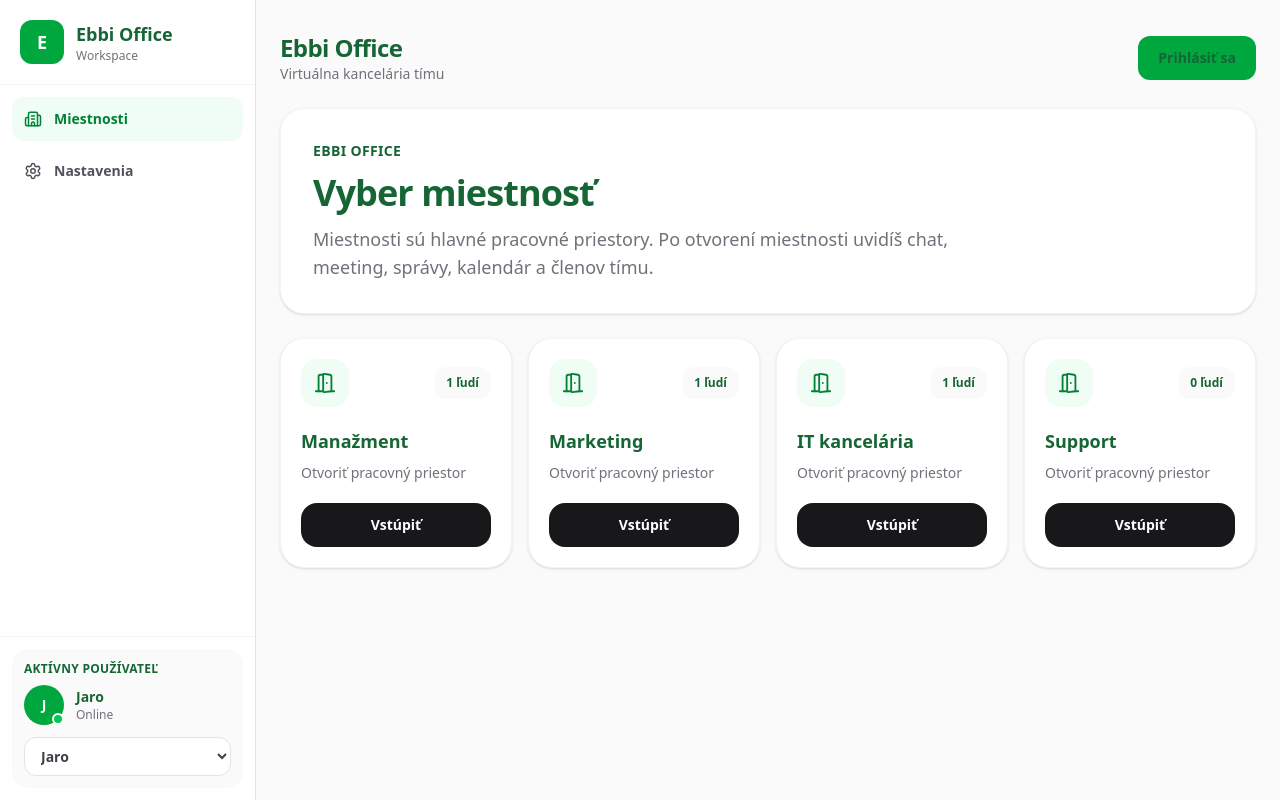
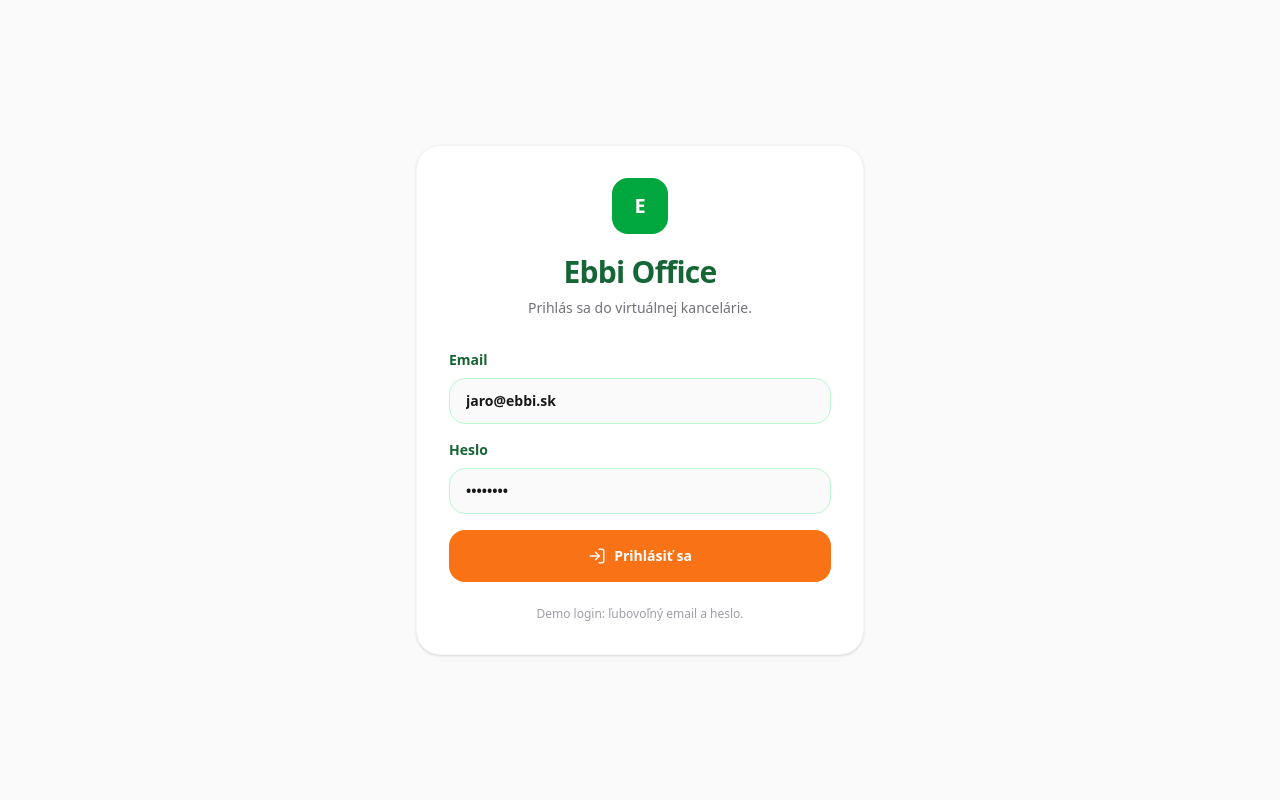
Before and after one commit to EbbiSK/virtualna-kancelaria, a React (Vite) app: page /rooms in a window 1280 px wide. Built offline with nearby package versions, Linux system fonts and the light colour scheme.

Commit message:
Add login screen and simplify workspace UX

```diff
--- a/src/components/HomeView.tsx
+++ b/src/components/HomeView.tsx
@@ -1,4 +1,4 @@
-import { useState } from "react";
+import { useEffect, useState } from "react";
 import { useLocation } from "react-router-dom";
 
 import Sidebar from "./Sidebar";
@@ -7,6 +7,7 @@
 import SettingsPanel from "./SettingsPanel";
 import EmployeeProfile from "./EmployeeProfile";
 import DirectMessage from "./DirectMessage";
+import LoginScreen from "./LoginScreen";
 
 import { useUserSettings } from "../context/UserSettingsContext";
 
@@ -23,12 +24,32 @@
 
   const [mobileOpen, setMobileOpen] = useState(false);
 
+  const [isLoggedIn, setIsLoggedIn] = useState(false);
+
+  useEffect(() => {
+    const savedLogin = localStorage.getItem("ebbi-auth");
+
+    setIsLoggedIn(savedLogin === "true");
+  }, []);
+
+  function handleLogin(email: string, password: string) {
+    if (!email || !password) return;
+
+    localStorage.setItem("ebbi-auth", "true");
+
+    setIsLoggedIn(true);
+  }
+
   function handleAvatarUpload(event: React.ChangeEvent<HTMLInputElement>) {
     const file = event.target.files?.[0];
 
     if (!file) return;
 
     setAvatarFromFile(file);
+  }
+
+  if (!isLoggedIn) {
+    return <LoginScreen onLogin={handleLogin} />;
   }
 
   return (
--- /dev/null
+++ b/src/components/LoginScreen.tsx
@@ -0,0 +1,81 @@
+import { useState } from "react";
+import { LogIn } from "lucide-react";
+
+type LoginScreenProps = {
+  onLogin: (email: string, password: string) => void;
+};
+
+export default function LoginScreen({ onLogin }: LoginScreenProps) {
+  const [email, setEmail] = useState("jaro@ebbi.sk");
+  const [password, setPassword] = useState("password");
+
+  function handleSubmit(event: React.FormEvent<HTMLFormElement>) {
+    event.preventDefault();
+
+    if (!email.trim() || !password.trim()) return;
+
+    onLogin(email.trim(), password.trim());
+  }
+
+  return (
+    <div className="flex min-h-screen items-center justify-center bg-zinc-50 px-4 dark:bg-zinc-950">
+      <div className="w-full max-w-md rounded-3xl border border-zinc-100 bg-white p-8 shadow-sm dark:border-zinc-800 dark:bg-zinc-900">
+        <div className="mb-8 text-center">
+          <div className="mx-auto flex h-14 w-14 items-center justify-center rounded-2xl bg-green-600 text-xl font-black text-white">
+            E
+          </div>
+
+          <h1 className="mt-5 text-3xl font-black tracking-tight text-zinc-900 dark:text-white">
+            Ebbi Office
+          </h1>
+
+          <p className="mt-2 text-sm text-zinc-500 dark:text-zinc-400">
+            Prihlás sa do virtuálnej kancelárie.
+          </p>
+        </div>
+
+        <form onSubmit={handleSubmit} className="space-y-4">
+          <div>
+            <label className="mb-2 block text-sm font-bold text-zinc-700 dark:text-zinc-300">
+              Email
+            </label>
+
+            <input
+              type="email"
+              value={email}
+              onChange={(event) => setEmail(event.target.value)}
+              placeholder="meno@ebbi.sk"
+              className="w-full rounded-2xl border border-zinc-200 bg-zinc-50 px-4 py-3 text-sm font-semibold text-zinc-900 outline-none transition focus:border-green-500 dark:border-zinc-700 dark:bg-zinc-950 dark:text-white"
+            />
+          </div>
+
+          <div>
+            <label className="mb-2 block text-sm font-bold text-zinc-700 dark:text-zinc-300">
+              Heslo
+            </label>
+
+            <input
+              type="password"
+              value={password}
+              onChange={(event) => setPassword(event.target.value)}
+              placeholder="••••••••"
+              className="w-full rounded-2xl border border-zinc-200 bg-zinc-50 px-4 py-3 text-sm font-semibold text-zinc-900 outline-none transition focus:border-green-500 dark:border-zinc-700 dark:bg-zinc-950 dark:text-white"
+            />
+          </div>
+
+          <button
+            type="submit"
+            className="flex w-full items-center justify-center gap-2 rounded-2xl bg-green-600 px-5 py-4 text-sm font-black text-white transition hover:bg-green-700"
+          >
+            <LogIn size={18} />
+            Prihlásiť sa
+          </button>
+        </form>
+
+        <p className="mt-6 text-center text-xs text-zinc-400">
+          Demo login: ľubovoľný email a heslo.
+        </p>
+      </div>
+    </div>
+  );
+}
--- a/src/components/Sidebar.tsx
+++ b/src/components/Sidebar.tsx
@@ -1,6 +1,7 @@
 import {
   Building2,
   Settings,
+  LogOut,
   X,
 } from "lucide-react";
 
@@ -34,7 +35,8 @@
   const navigate = useNavigate();
   const location = useLocation();
 
-  const { avatar, activeUserId, setActiveUserId } = useUserSettings();
+  const { avatar, activeUserId } = useUserSettings();
+
   const { employees } = useOffice();
 
   const activeUser = employees.find(
@@ -44,6 +46,11 @@
   function handleNavigate(path: string) {
     navigate(path);
     setMobileOpen?.(false);
+  }
+
+  function handleLogout() {
+    localStorage.removeItem("ebbi-auth");
+    window.location.reload();
   }
 
   return (
@@ -115,11 +122,7 @@
 
         <div className="border-t border-zinc-100 p-3 dark:border-zinc-800">
           <div className="rounded-2xl bg-zinc-50 p-3 dark:bg-zinc-800">
-            <p className="mb-2 text-xs font-bold uppercase tracking-wide text-zinc-400">
-              Aktívny používateľ
-            </p>
-
-            <div className="mb-3 flex items-center gap-3">
+            <div className="mb-4 flex items-center gap-3">
               <div className="relative">
                 <div className="flex h-10 w-10 items-center justify-center overflow-hidden rounded-full bg-green-600 text-sm font-black text-white">
                   {avatar ? (
@@ -138,7 +141,7 @@
 
               <div>
                 <div className="text-sm font-bold text-zinc-900 dark:text-white">
-                  {activeUser?.name || "Jaroslav"}
+                  {activeUser?.name || "Používateľ"}
                 </div>
 
                 <div className="text-xs text-zinc-500 dark:text-zinc-400">
@@ -147,19 +150,13 @@
               </div>
             </div>
 
-            <select
-              value={activeUserId}
-              onChange={(event) =>
-                setActiveUserId(Number(event.target.value))
-              }
-              className="w-full rounded-xl border border-zinc-200 bg-white px-3 py-2 text-sm font-semibold text-zinc-700 outline-none transition focus:border-green-500 dark:border-zinc-700 dark:bg-zinc-900 dark:text-zinc-300"
+            <button
+              onClick={handleLogout}
+              className="flex w-full items-center justify-center gap-2 rounded-xl bg-zinc-900 px-4 py-3 text-sm font-bold text-white transition hover:bg-red-600 dark:bg-white dark:text-zinc-900 dark:hover:bg-red-500"
             >
-              {employees.map((employee) => (
-                <option key={employee.id} value={employee.id}>
-                  {employee.name}
-                </option>
-              ))}
-            </select>
+              <LogOut size={16} />
+              Odhlásiť sa
+            </button>
           </div>
         </div>
       </aside>
```
